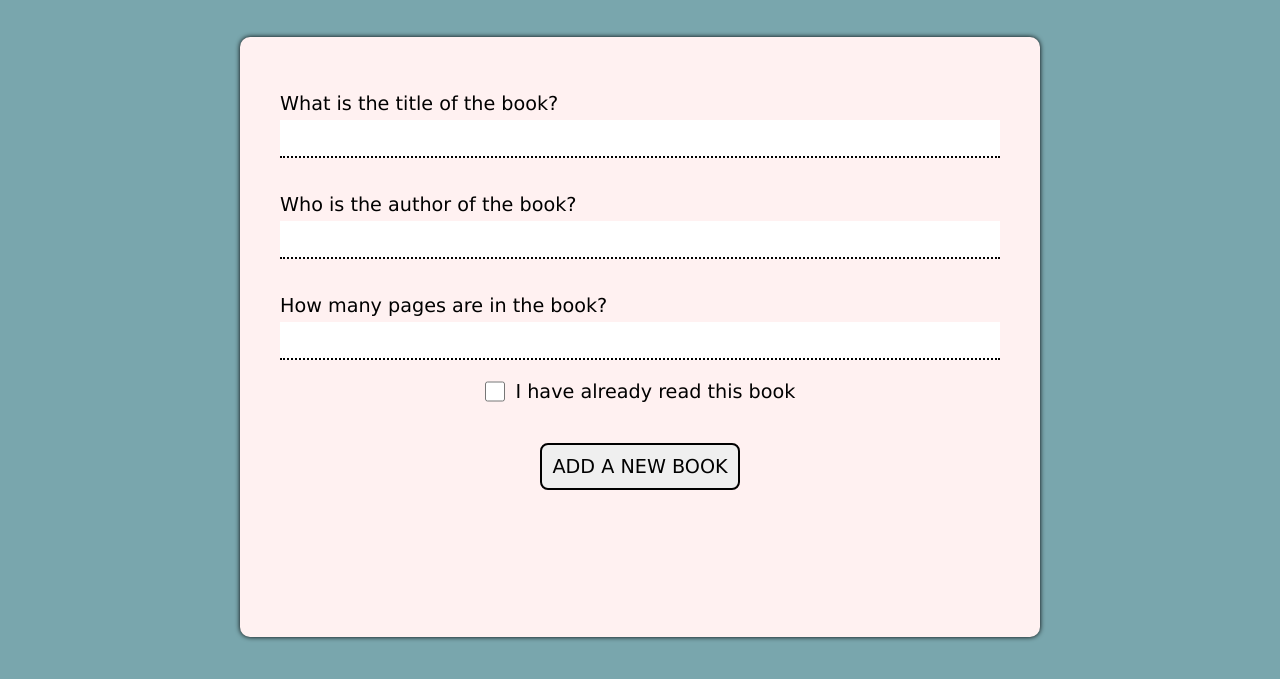
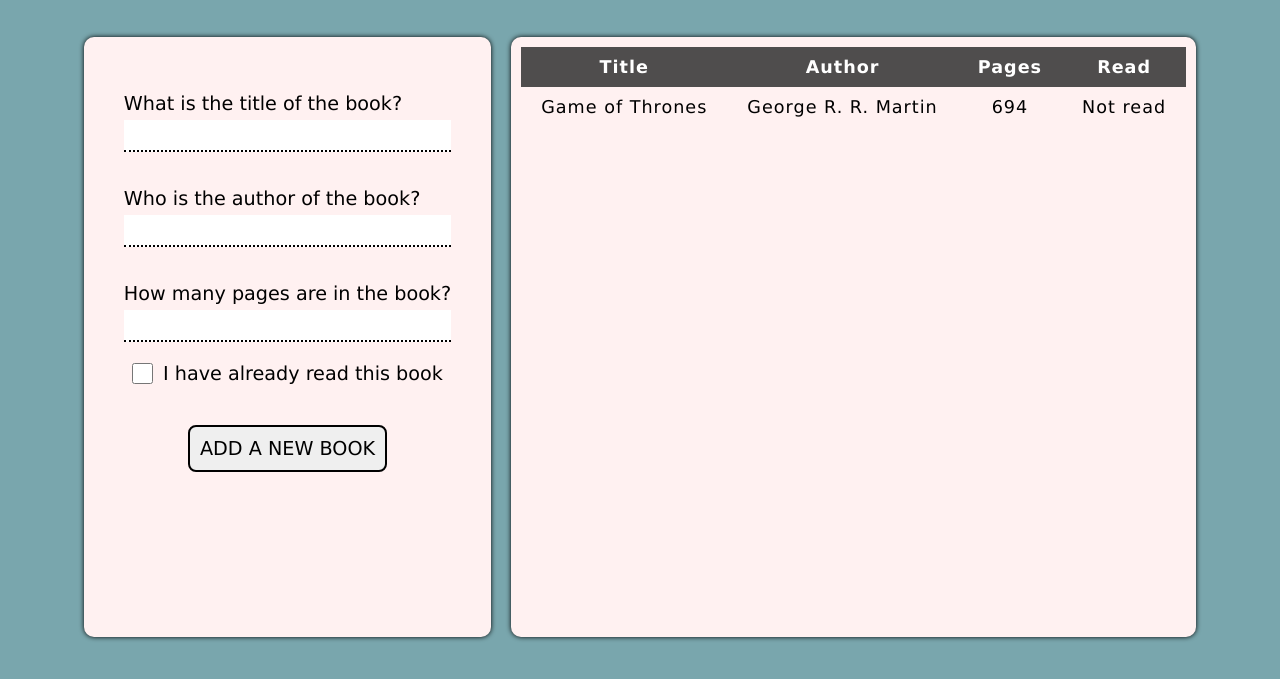
Before and after one commit to cdg341/library, a plain HTML site: page index.html in a window 1280 px wide. Shown: the part 99-778 px from the top of the page. Drawn offline with Linux system fonts and the light colour scheme.

Commit message:
Update layout to show books that have been added

```diff
--- a/index.html
+++ b/index.html
@@ -8,10 +8,10 @@
     <title>Library</title>
   </head>
   <body>
+    <header class="header">
+      <h1>Library Project</h1>
+    </header>
     <div class="container">
-      <header class="header">
-        <h1>Library Project</h1>
-      </header>
       <div class="addBook">
         <div>
           <form action="" id="my-form">
@@ -33,6 +33,24 @@
           </div>
         </div>
       </div>
+      <div class="library">
+        <table>
+          <thead>
+            <tr>
+              <th>Title</th>
+              <th>Author</th>
+              <th>Pages</th>
+              <th>Read</th>
+            </tr>
+          </thead>
+          <tbody>
+            <td>Game of Thrones</td>
+            <td>George R. R. Martin</td>
+            <td>694</td>
+            <td>Not read</td>
+          </tbody>
+        </table>
+      </div>
     </div>
     <script src="script.js"></script>
   </body>
--- a/script.js
+++ b/script.js
@@ -1,4 +1,7 @@
 let button = document.querySelector("button");
+let title = document.getElementById("title");
+let author = document.getElementById("author");
+let pages = document.getElementById("pages");
 
 button.addEventListener("click", () => (popupForm.style.display = "block"));
 
--- a/styles.css
+++ b/styles.css
@@ -9,6 +9,12 @@ body {
   background-color: #79a6ad;
 }
 
+.container {
+  display: flex;
+  justify-content: center;
+  gap: 20px;
+}
+
 .header {
   padding: 40px;
   display: flex;
@@ -17,8 +23,6 @@ body {
 }
 
 .addBook {
-  width: 800px;
-  margin: 0 auto;
   background-color: rgb(255, 241, 241);
   box-shadow: 0 0 5px black;
   border-radius: 10px;
@@ -43,7 +47,7 @@ input {
   padding: 5px;
   border: none;
   border-bottom: 2px dotted black;
-  font-size: 1.4rem;
+  font-size: 1.1rem;
 }
 
 input:active,
@@ -84,3 +88,28 @@ input:focus {
   background-color: lightgray;
   cursor: pointer;
 }
+
+.library {
+  background-color: rgb(255, 241, 241);
+  box-shadow: 0 0 5px black;
+  border-radius: 10px;
+  text-align: center;
+  padding: 10px;
+}
+
+table {
+  border-collapse: collapse;
+  letter-spacing: 1px;
+  font-size: 1.1rem;
+  text-align: center;
+}
+
+td,
+th {
+  padding: 10px 20px;
+}
+
+thead {
+  background-color: rgb(79, 77, 77);
+  color: white;
+}
```
